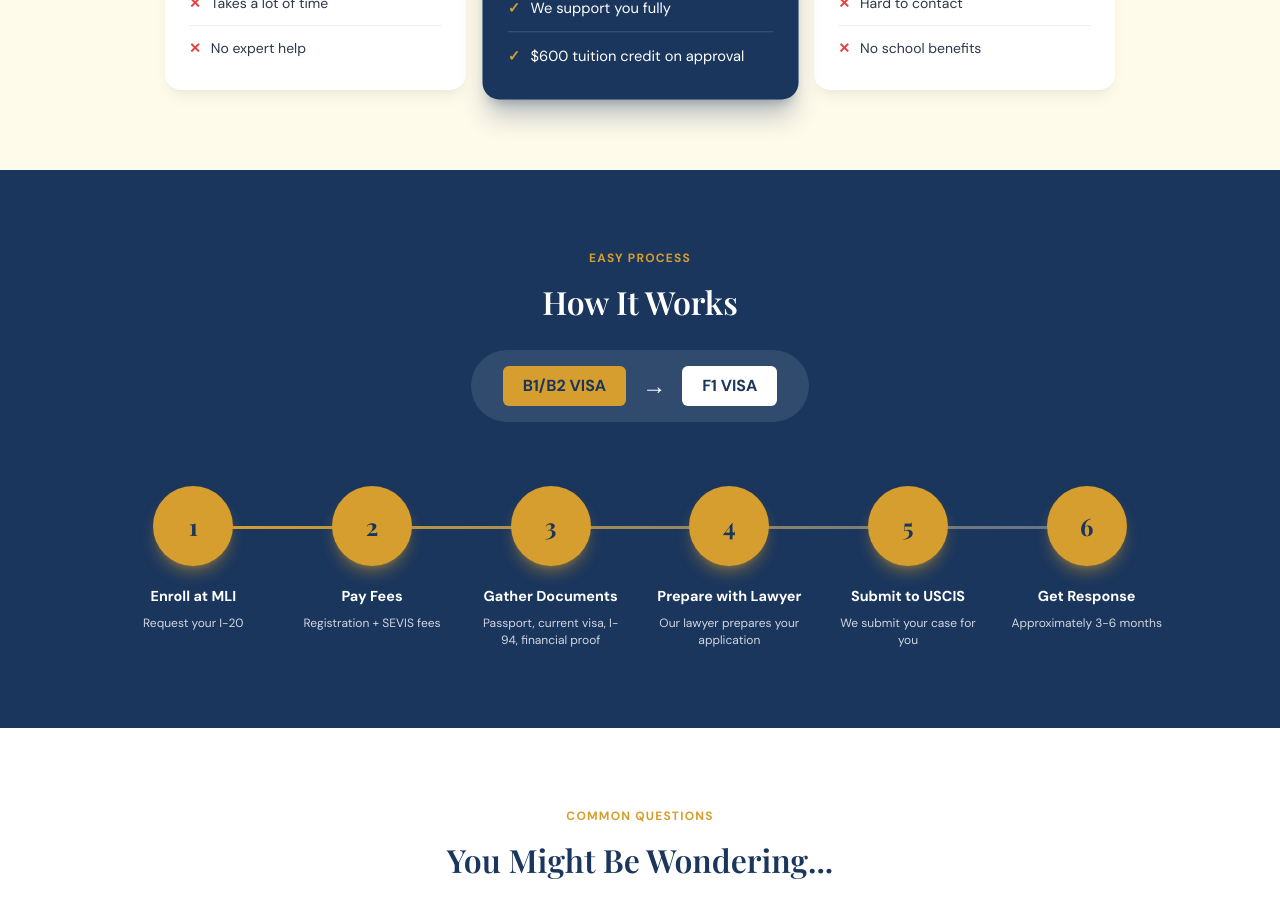
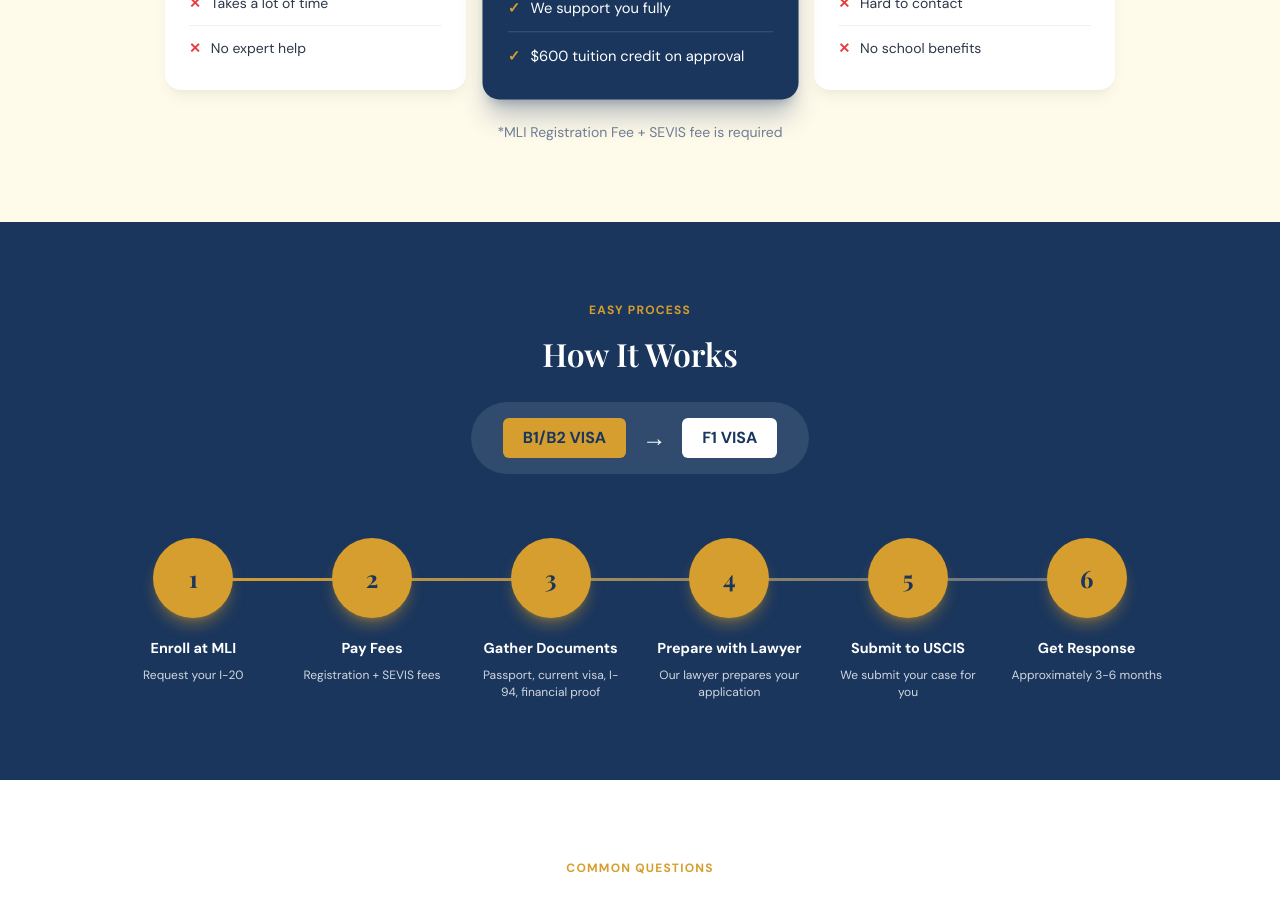
Before and after one commit to 2017cjx/MLI-COS-LP, a React (Vite) app: page / in a window 1280 px wide. Shown: the part 2420-3318 px from the top of the page. Built offline with nearby package versions, Linux system fonts and the light colour scheme.

Commit message:
modified pricing contents

```diff
--- a/components/Comparison.tsx
+++ b/components/Comparison.tsx
@@ -49,6 +49,8 @@ const Comparison: React.FC = () => {
             </ul>
           </div>
         </div>
+
+        <p className="text-center text-sm text-gray-600 mt-8">*MLI Registration Fee + SEVIS fee is required</p>
       </div>
     </section>
   );
```
